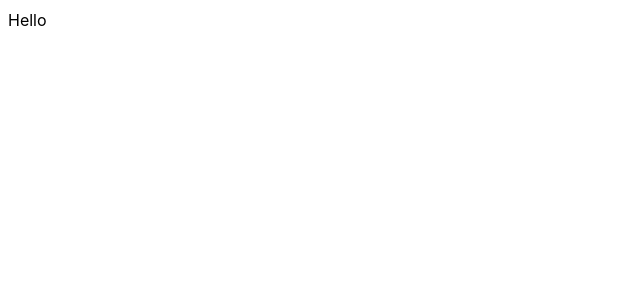
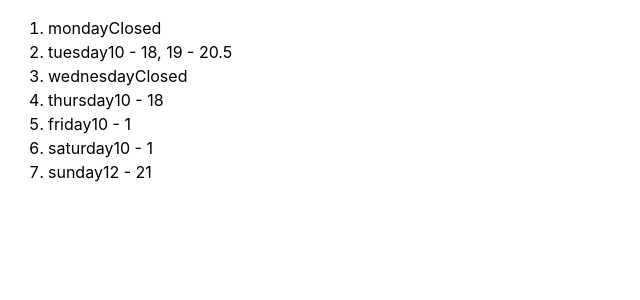
Before and after one commit to martyjg/opening-hours, a React (Vite) app: page / in a window 1280 px wide. Shown: the top 300 px of the page, without its empty margins (0-640 px from the left). Built offline with nearby package versions, Linux system fonts and the light colour scheme.

Commit message:
Format and render open times

```diff
--- a/src/App.tsx
+++ b/src/App.tsx
@@ -1,5 +1,7 @@
+import OpeningHours from './components/OpeningHours/OpeningHours';
+
 function App() {
-  return <>Hello</>;
+  return <OpeningHours />;
 }
 
 export default App;
--- /dev/null
+++ b/src/components/OpeningHours/OpeningHours.tsx
@@ -0,0 +1,86 @@
+import data from '../../data.json';
+
+// TODO:
+// Set day indicator
+// Do an opening hours schema
+
+interface Clopening {
+  type: string;
+  value: number;
+}
+interface Day {
+  day: string;
+  clopenings: Array<Clopening | undefined>;
+}
+
+interface ReadableDay extends Day {
+  readableOpeningHours: Array<string>;
+}
+
+export const convertSecondsToHours = (value: number) => value / 60 / 60;
+
+const moveLateClosings = (item: Day, index: number, array: Array<Day>) => {
+  if (item.clopenings?.[0]?.type === 'close') {
+    array[index - 1]
+      ? array[index - 1]['clopenings'].push(item.clopenings.shift())
+      : array[array.length - 1]['clopenings'].push(item.clopenings.shift());
+  }
+};
+
+const buildReadableOpenHours = (clopenings: Array<Clopening | undefined>) => {
+  let openings: Array<string> = [];
+  let readableOpeningHours = '';
+  openings = clopenings.reduce((acc: Array<string>, clopening) => {
+    if (clopening?.type === 'open') {
+      readableOpeningHours += convertSecondsToHours(clopening.value);
+    }
+    if (clopening?.type === 'close') {
+      readableOpeningHours += ` - ${convertSecondsToHours(clopening.value)}`;
+      acc.push(readableOpeningHours);
+      readableOpeningHours = '';
+    }
+    return acc;
+  }, []);
+  return openings;
+};
+
+const weeklyOpeningHours: Array<Day> = Object.entries(data).map(
+  (dailyOpeningHours) => ({
+    day: dailyOpeningHours[0],
+    clopenings: dailyOpeningHours[1],
+  })
+);
+
+weeklyOpeningHours.forEach(moveLateClosings);
+
+const openingHours: Array<ReadableDay> = weeklyOpeningHours.map(
+  (dailyOpeningHours: Day) => {
+    return {
+      readableOpeningHours: buildReadableOpenHours(
+        dailyOpeningHours.clopenings
+      ),
+      ...dailyOpeningHours,
+    };
+  }
+);
+
+console.log(openingHours);
+
+const OpeningHours = () => {
+  return (
+    <ol>
+      {openingHours.map((item) => {
+        return (
+          <li key={item.day}>
+            <span>{item.day}</span>
+            {item.readableOpeningHours?.length > 0
+              ? item.readableOpeningHours.join(', ')
+              : 'Closed'}
+          </li>
+        );
+      })}
+    </ol>
+  );
+};
+
+export default OpeningHours;
```
